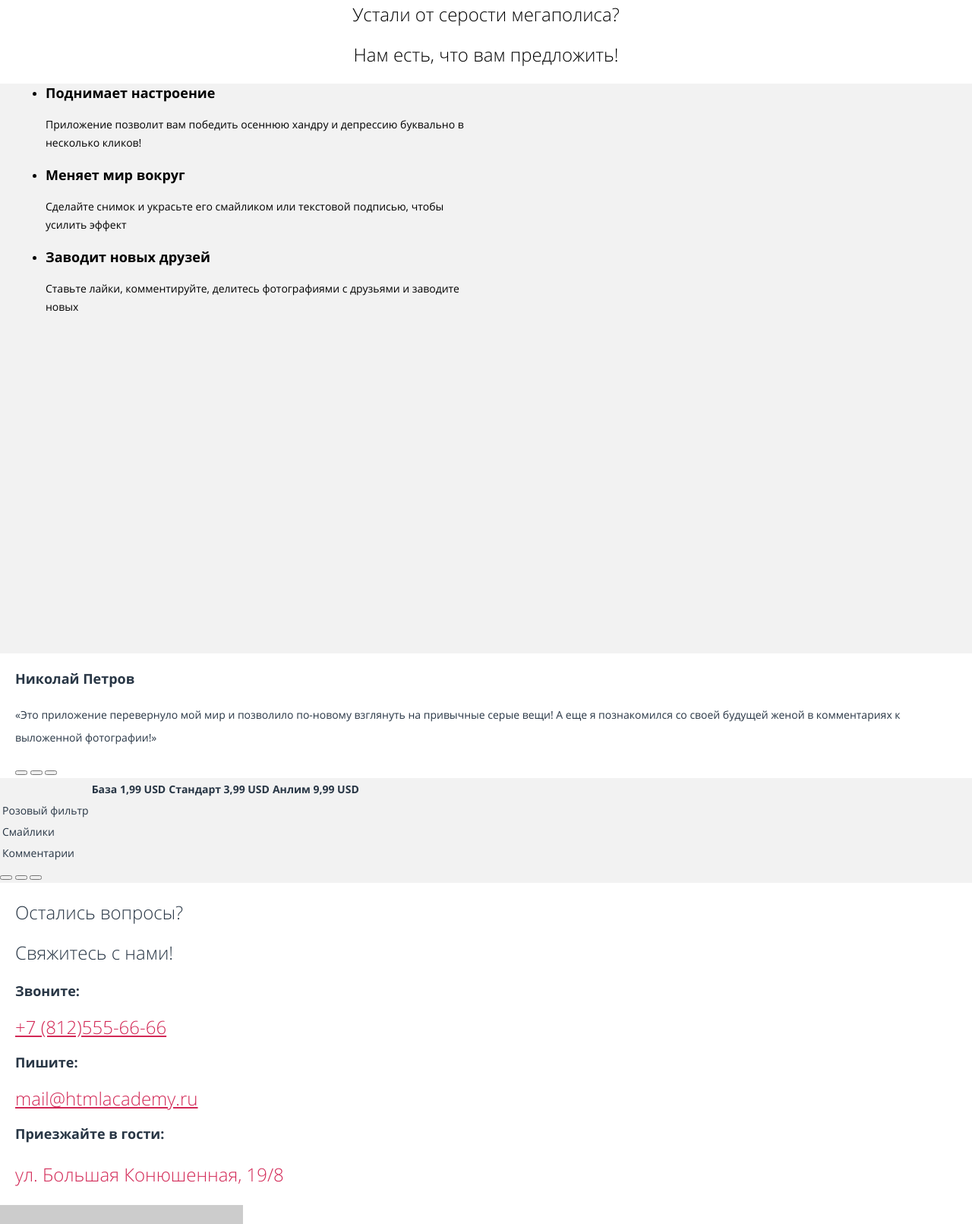
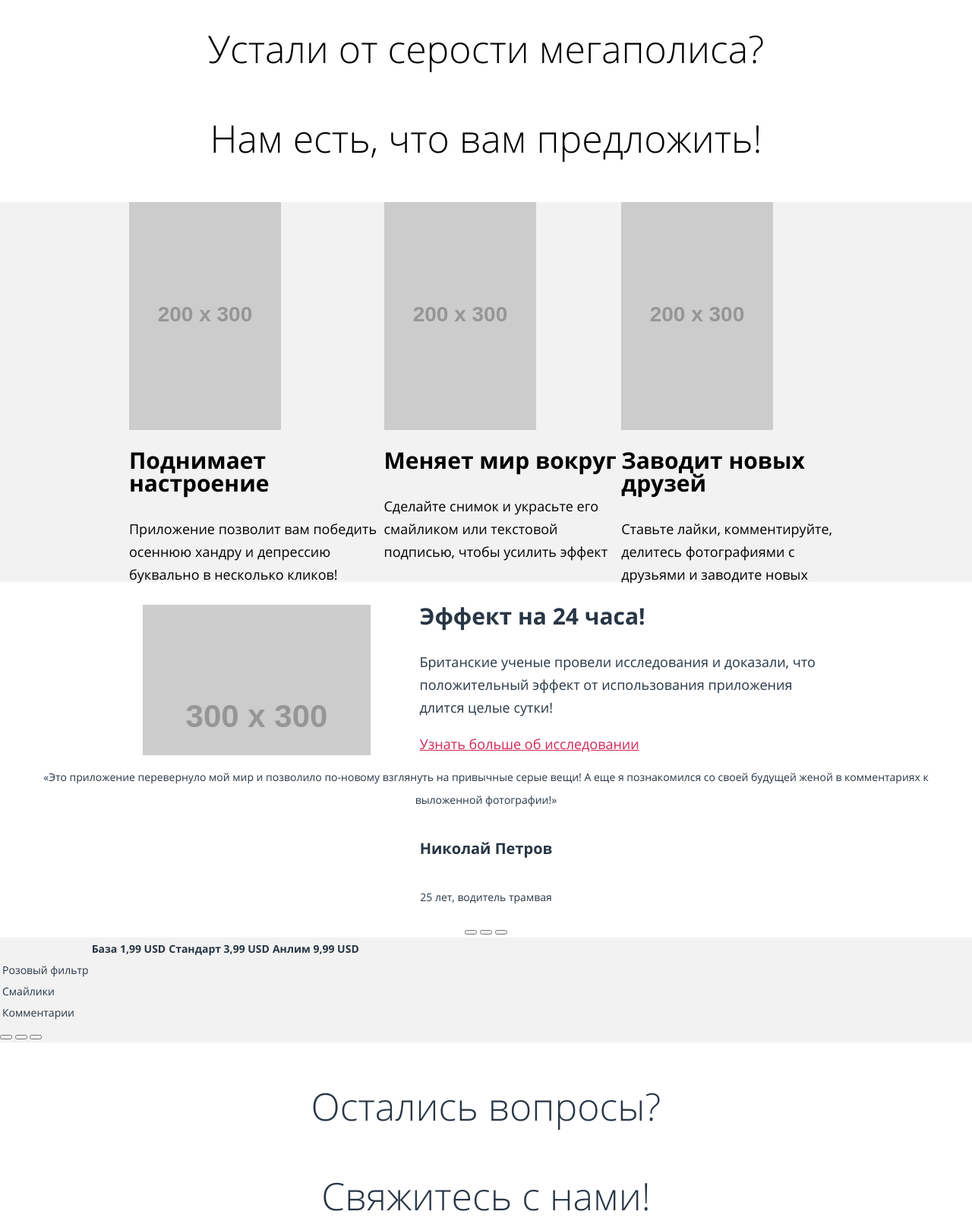
Before and after one commit to AnnaKorobova1989/461211-pink-21, a website: page source/index.html in a window 1280 px wide. Shown: the part 662-2273 px from the top of the page at 76% size. Drawn offline with nearby package versions, Linux system fonts and the light colour scheme; files that its build step writes are made by us from their sources; placeholder pictures from the web are drawn by us.

Commit message:
Адаптивная сетка главной страницы

```diff
--- a/source/index.html
+++ b/source/index.html
@@ -67,7 +67,7 @@
       <section class="features">
         <div class="features__wrapper">
           <h2 class="visually-hidden">Блок с преимуществами</h2>
-          <ul class="features__list">
+          <ul class="features__list features__list-container">
             <li class="features__item">
               <h3 class="features__title">Поднимает настроение</h3>
               <p class="features__description">Приложение позволит вам победить осеннюю хандру и депрессию буквально в несколько кликов!</p>
@@ -83,12 +83,18 @@
           </ul>
         </div>
       </section>
+      <section class="about">
+        <h3 class="about__header">Эффект на 24 часа!</h3>
+        <p class="about__text">Британские ученые провели исследования и доказали, что положительный эффект от использования приложения длится целые сутки!</p>
+        <a class="about__link">Узнать больше об исследовании</a>
+      </section>
       <section class="reviews container">
         <h2 class="visually-hidden">Отзывы пользователей приложения Pink</h2>
         <div class="reviews__item">
           <h3 class="reviews__title">Николай Петров</h3>
+          <p class="reviews__subtitle">25 лет, водитель трамвая</p>
           <p class="reviews__text">«Это приложение перевернуло мой мир и позволило по-новому взглянуть на привычные серые вещи! А еще я познакомился со своей будущей женой в комментариях к выложенной фотографии!»</p>
-          <div class="control">
+          <div class="review__control control">
             <button class="control__button" type="button"></button>
             <button class="control__button" type="button"></button>
             <button class="control__button" type="button"></button>
@@ -131,9 +137,9 @@
       </section>
       <section class="contacts container">
         <h2 class="visually-hidden">Наши контакты</h2>
+        <p class="contacts__slogan">Остались вопросы?</p>
+        <p class="contacts__slogan">Свяжитесь с нами!</p>
         <div class="contacts__wrapper">
-          <p class="contacts__slogan">Остались вопросы?</p>
-          <p class="contacts__slogan">Свяжитесь с нами!</p>
           <div class="contacts__box">
             <p class="contacts__header">Звоните:</p>
             <a class="contacts__item" href="tel:+78125556666">+7 (812)555-66-66</a>
--- /dev/null
+++ b/source/less/blocks/about.less
@@ -0,0 +1,57 @@
+.about {
+  display: none;
+  width: 620px;
+  margin: 0 auto;
+  position: relative;
+  padding-left: 315px;
+  background-image: url("https://via.placeholder.com/240x240");
+  background-repeat: no-repeat;
+}
+
+.about__header {
+  font-style: bold;
+  font-size: 30px;
+  line-height: 36px;
+}
+
+.about__text {
+  font-style: normal;
+  font-size: 14px;
+  line-height: 24px;
+}
+
+.about__link {
+  font-style: normal;
+  font-size: 14px;
+  line-height: 24px;
+  color: @font-pink;
+  text-decoration: underline;
+}
+
+@media (min-width: @tablet-width) {
+  .about {
+    display: block;
+    width: 320px;
+  }
+}
+
+@media (min-width: @desktop-width) {
+  .about {
+    width: 540px;
+    margin: 0 auto;
+    position: relative;
+    padding-left: 365px;
+    background-image: url("https://via.placeholder.com/300x300");
+  }
+  .about__header {
+    line-height: 30px;
+  }
+  .about__text {
+    font-size: 18px;
+    line-height: 30px;
+  }
+  .about__link {
+    font-size: 18px;
+    line-height: 30px;
+  }
+}
--- a/source/less/blocks/best-offer.less
+++ b/source/less/blocks/best-offer.less
@@ -5,3 +5,17 @@
   line-height: 29px;
   text-align: center;
 }
+
+@media (min-width: @tablet-width) {
+  .best-offer__text {
+    font-size: 40px;
+    line-height: 54px;
+  }
+}
+
+@media (min-width: @desktop-width) {
+  .best-offer__text {
+    font-size: 50px;
+    line-height: 68px;
+  }
+}
--- a/source/less/blocks/contacts.less
+++ b/source/less/blocks/contacts.less
@@ -2,6 +2,12 @@
   font-weight: 300;
   font-size: 24px;
   line-height: 29px;
+  text-align: center;
+}
+
+.contacts__box {
+  text-align: center;
+  width: 240px;
 }
 
 .contacts__header {
@@ -16,3 +22,30 @@
   font-size: 24px;
   line-height: 33px;
 }
+
+.contacts__wrapper {
+  display: flex;
+  flex-direction: column;
+  align-items: center;
+}
+
+@media (min-width: @tablet-width) {
+  .contacts__slogan {
+    font-size: 40px;
+    line-height: 54px;
+  }
+  .contacts__wrapper {
+    display: flex;
+    flex-direction: row;
+    flex-wrap: wrap;
+    justify-content: center;
+    align-content: space-between;
+  }
+}
+
+@media (min-width: @desktop-width) {
+  .contacts__slogan {
+    font-size: 50px;
+    line-height: 68px;
+  }
+}
--- a/source/less/blocks/features.less
+++ b/source/less/blocks/features.less
@@ -7,7 +7,7 @@
   background-image: url("../img/iphone.png");
   background-repeat: no-repeat;
   background-position: 50% 100%;
-  height: 750px;
+  min-height: 750px;
 }
 
 .features__title {
@@ -27,12 +27,48 @@
   .features__wrapper {
     width: 620px;
     padding: 0 20px;
+    margin: 0 auto;
+    position: relative;
+    top: -200px;
+    background-position: 20% 130%;
+    min-height: 500px;
+  }
+  .features__list-container {
+    display: flex;
+    flex-direction: column;
+    justify-content: flex-end;
+    width: 310px;
+    position: absolute;
+    top: 200px;
+    left: 280px;
   }
 }
 
 @media (min-width: @desktop-width) {
-  .page-header__conteiner {
+  .features__title {
+    font-size: 30px;
+    line-height: 30px;
+  }
+  .features__description {
+    font-size: 18px;
+    line-height: 30px;
+  }
+  .features__wrapper {
+    background-image: none;
+  }
+  .features__list-container {
+    display: flex;
+    flex-direction: row;
     width: 940px;
-    padding: 0 130px;
+    top: 200px;
+    left: -140px;
+    padding: 0;
+    margin: 0;
+    list-style: none;
+  }
+  .features__item {
+    padding-top: 295px;
+    background-image: url("https://via.placeholder.com/200x300");
+    background-repeat: no-repeat;
   }
 }
--- a/source/less/blocks/reviews.less
+++ b/source/less/blocks/reviews.less
@@ -1,12 +1,55 @@
+.reviwes {
+  width: 280px;
+}
+
+.reviews__item {
+  display: flex;
+  flex-direction: column;
+}
+
 .reviews__title {
   font-size: 18px;
   line-height: 30px;
   font-weight: bold;
   font-style: normal;
+  text-align: center;
 }
 
 .reviews__text {
   font-weight: normal;
   font-size: 14px;
   line-height: 30px;
+  text-align: center;
 }
+
+.reviews__subtitle {
+  display: none;
+  text-align: center;
+}
+
+.review__control {
+  text-align: center;
+}
+
+@media (min-width: @tablet-width) {
+  .reviews__subtitle {
+    display: block;
+    font-size: 14px;
+    line-height: 30px;
+    order: 2;
+  }
+  .reviews__title {
+    font-size: 20px;
+    order: 1;
+  }
+  .reviews__text {
+    order: 0;
+  }
+  .review__control {
+    order: 3;
+  }
+}
+
+@media (min-width: @desktop-width) {
+
+}
--- a/source/less/style.less
+++ b/source/less/style.less
@@ -20,3 +20,4 @@
 @import "blocks/form.less";
 @import "blocks/gallery.less";
 @import "blocks/foto-redaction.less";
+@import "blocks/about.less";
```
